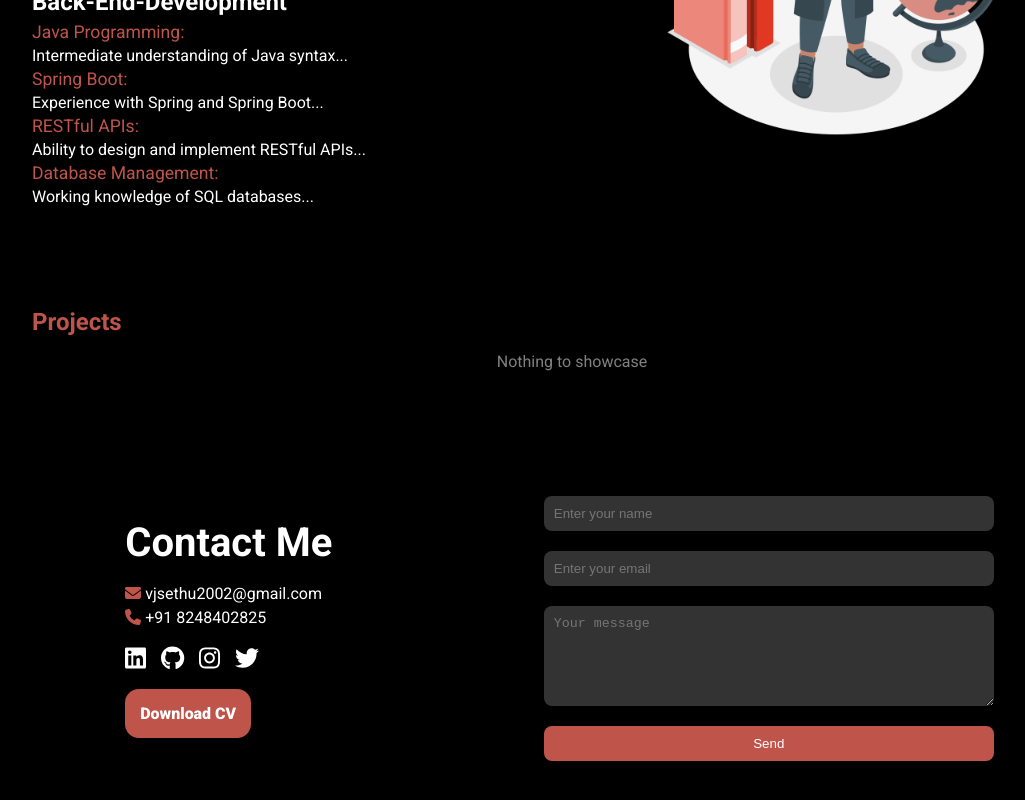
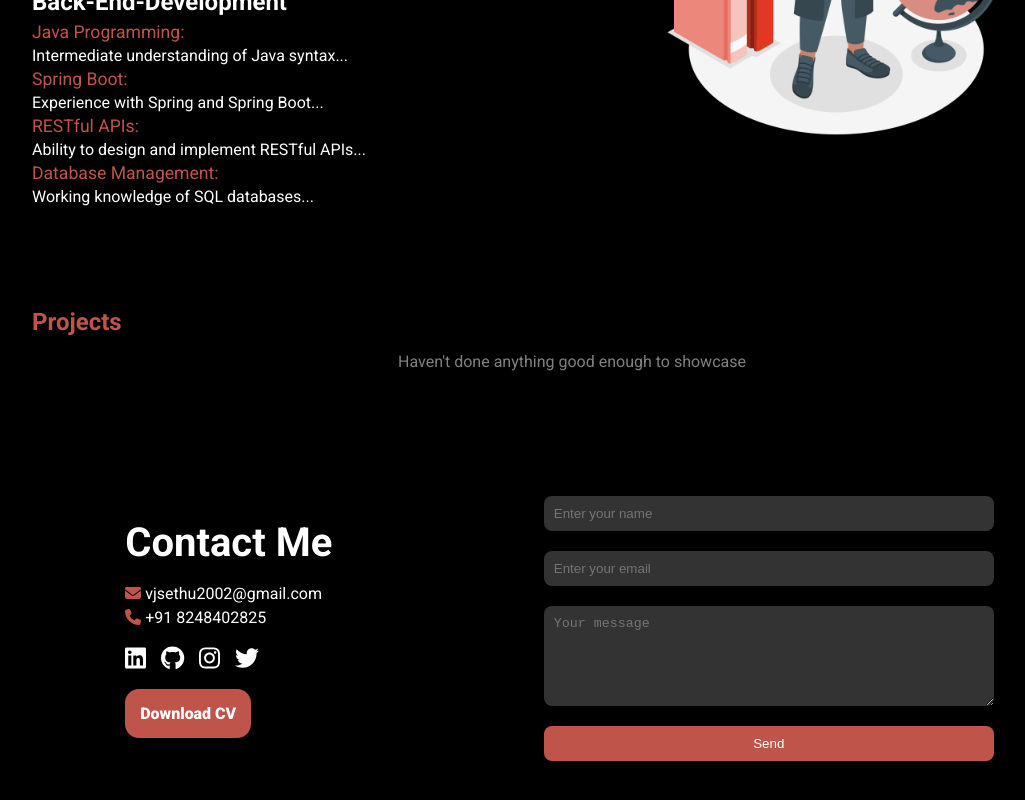
Before and after one commit to Sethupathi2002/Portfolio-react-2, a React (Vite) app: page / in a window 1280 px wide. Shown: the part 953-1753 px from the top of the page, without its empty margins (68-1093 px from the left). Built offline with nearby package versions, Linux system fonts and the light colour scheme.

Commit message:
Project Context Modified

```diff
--- a/src/components/04_Projects/Projects.jsx
+++ b/src/components/04_Projects/Projects.jsx
@@ -6,7 +6,7 @@ function Projects() {
             <h2>Projects</h2>
             <div className='project-content'>
                 <center>
-                    <p>Nothing to showcase</p>
+                    <p>Haven't done anything good enough to showcase</p>
                 </center>
             </div>
 
```
